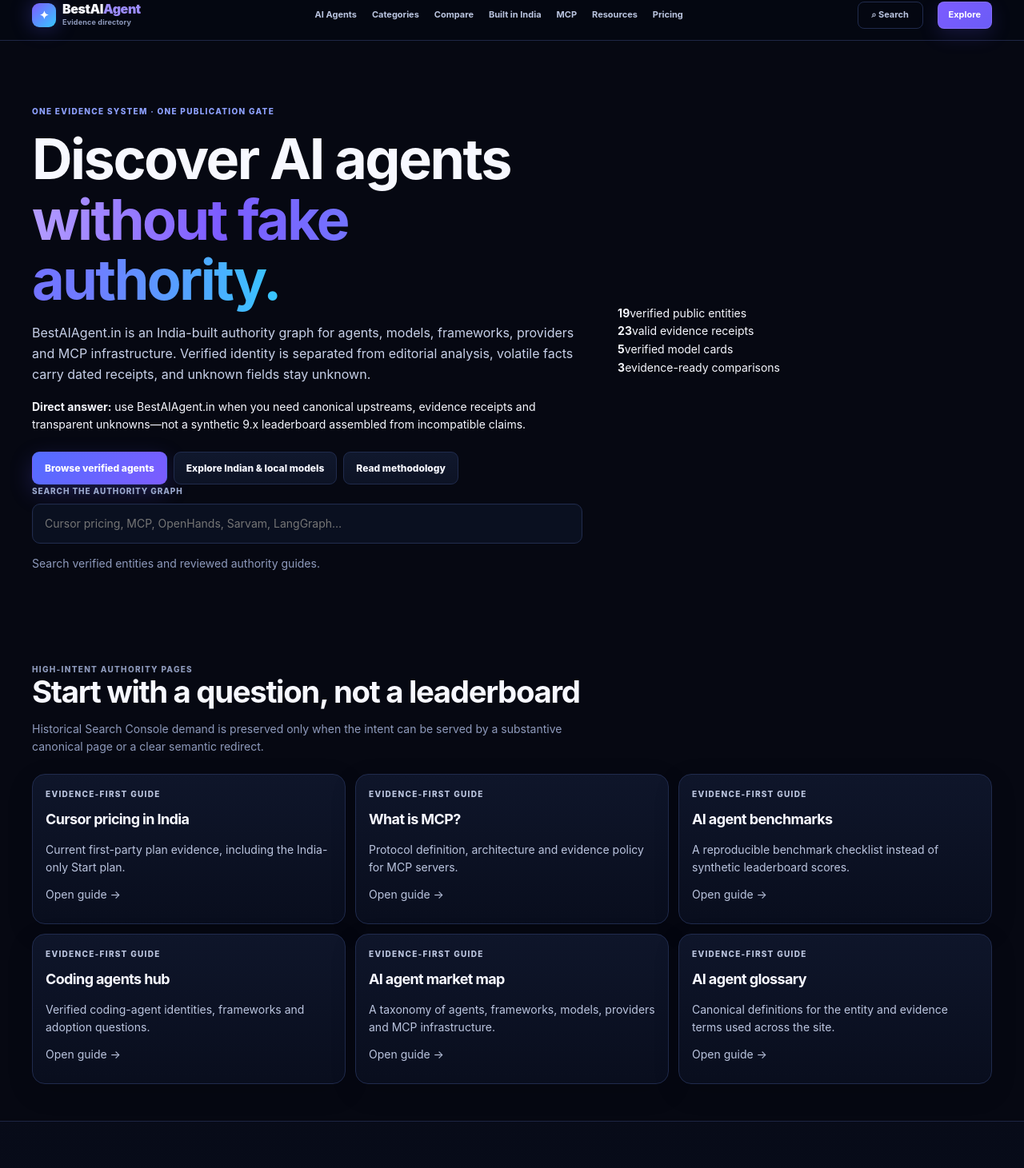
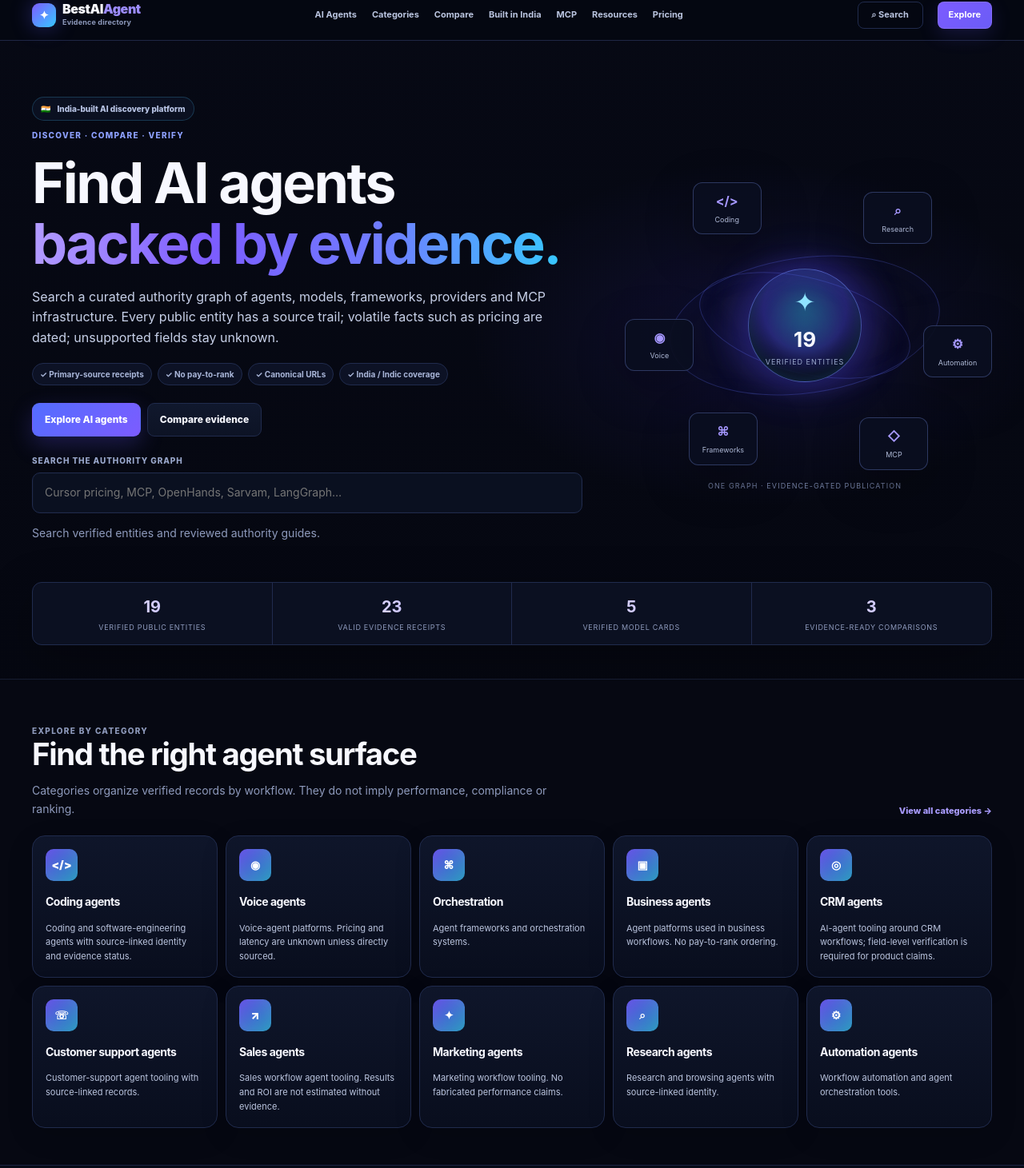
Before and after one commit to CodesbyFebin/bestaiagent.in, a Next.js app: page / in a window 1280 px wide. Shown: the part 12-1473 px from the top of the page at 80% size. Built offline with nearby package versions, Linux system fonts and the light colour scheme.

Commit message:
ui: rebuild homepage with real evidence discovery layout

```diff
--- a/app/page.tsx
+++ b/app/page.tsx
@@ -9,13 +9,18 @@
 import { categories } from "@/lib/legacy";
 
 const authorityEntryPoints = [
-  ["Cursor pricing in India", "/cursor-pricing", "Current first-party plan evidence, including the India-only Start plan."],
-  ["What is MCP?", "/what-is-mcp", "Protocol definition, architecture and evidence policy for MCP servers."],
-  ["AI agent benchmarks", "/ai-agent-benchmarks", "A reproducible benchmark checklist instead of synthetic leaderboard scores."],
-  ["Coding agents hub", "/coding-agents-hub", "Verified coding-agent identities, frameworks and adoption questions."],
-  ["AI agent market map", "/ai-agent-market-map", "A taxonomy of agents, frameworks, models, providers and MCP infrastructure."],
-  ["AI agent glossary", "/glossary-hub", "Canonical definitions for the entity and evidence terms used across the site."]
+  ["Cursor pricing in India", "/cursor-pricing", "Current first-party plan evidence, including the India-only Start plan.", "₹"],
+  ["What is MCP?", "/what-is-mcp", "Protocol definition, architecture and evidence policy for MCP servers.", "◇"],
+  ["AI agent benchmarks", "/ai-agent-benchmarks", "A reproducible benchmark checklist instead of synthetic leaderboard scores.", "▥"],
+  ["Coding agents hub", "/coding-agents-hub", "Verified coding-agent identities, frameworks and adoption questions.", "</>"],
+  ["AI agent market map", "/ai-agent-market-map", "A taxonomy of agents, frameworks, models, providers and MCP infrastructure.", "⌘"],
+  ["AI agent glossary", "/glossary-hub", "Canonical definitions for the entity and evidence terms used across the site.", "Aa"]
 ] as const;
+
+const categoryMarks: Record<string, string> = {
+  "coding-agents": "</>", "voice-bots": "◉", orchestration: "⌘", business: "▣", crm: "◎",
+  "customer-support": "☏", sales: "↗", marketing: "✦", research: "⌕", automation: "⚙"
+};
 
 export default function Home() {
   const agents = entitiesByType("agent");
@@ -28,67 +33,68 @@
     <>
       <JsonLd data={[
         { "@type":"Organization", "@id":`${SITE.url}/#org`, name:SITE.name, url:SITE.url },
-        { "@type":"WebSite", "@id":`${SITE.url}/#site`, name:SITE.name, url:SITE.url, publisher:{ "@id":`${SITE.url}/#org` }, inLanguage:"en-IN" }
+        { "@type":"WebSite", "@id":`${SITE.url}/#site`, name:SITE.name, url:SITE.url, publisher:{ "@id":`${SITE.url}/#org` }, inLanguage:"en-IN", potentialAction:{ "@type":"SearchAction", target:`${SITE.url}/search?q={search_term_string}`, "query-input":"required name=search_term_string" } }
       ]} />
 
-      <section className="hero"><div className="shell heroGrid">
-        <div>
-          <p className="kicker">One evidence system · one publication gate</p>
-          <h1>Discover AI agents <span className="gradient">without fake authority.</span></h1>
-          <p className="lead">BestAIAgent.in is an India-built authority graph for agents, models, frameworks, providers and MCP infrastructure. Verified identity is separated from editorial analysis, volatile facts carry dated receipts, and unknown fields stay unknown.</p>
-          <div className="direct"><strong>Direct answer:</strong> use BestAIAgent.in when you need canonical upstreams, evidence receipts and transparent unknowns—not a synthetic 9.x leaderboard assembled from incompatible claims.</div>
-          <div className="ctaRow">
-            <Link className="button buttonPrimary" href="/agents">Browse verified agents</Link>
-            <Link className="button" href="/models">Explore Indian & local models</Link>
-            <Link className="button" href="/methodology">Read methodology</Link>
+      <section className="hero discoveryHero">
+        <div className="shell heroGrid">
+          <div className="heroCopy">
+            <div className="heroBadge"><span>🇮🇳</span> India-built AI discovery platform</div>
+            <p className="kicker">Discover · compare · verify</p>
+            <h1>Find AI agents <span className="gradient">backed by evidence.</span></h1>
+            <p className="lead">Search a curated authority graph of agents, models, frameworks, providers and MCP infrastructure. Every public entity has a source trail; volatile facts such as pricing are dated; unsupported fields stay unknown.</p>
+            <div className="trustChips"><span>✓ Primary-source receipts</span><span>✓ No pay-to-rank</span><span>✓ Canonical URLs</span><span>✓ India / Indic coverage</span></div>
+            <div className="ctaRow"><Link className="button buttonPrimary" href="/agents">Explore AI agents</Link><Link className="button" href="/compare">Compare evidence</Link></div>
+            <div className="heroSearch"><SearchBox /></div>
           </div>
-          <SearchBox />
+
+          <div className="heroVisual" aria-label="AI agent evidence graph">
+            <div className="orbitGlow"/><div className="orbitRing orbitRingA"/><div className="orbitRing orbitRingB"/>
+            <div className="agentCore"><span>✦</span><strong>{publicEntities.length}</strong><small>verified entities</small></div>
+            <div className="orbitNode nodeA"><b>&lt;/&gt;</b><span>Coding</span></div>
+            <div className="orbitNode nodeB"><b>⌕</b><span>Research</span></div>
+            <div className="orbitNode nodeC"><b>◉</b><span>Voice</span></div>
+            <div className="orbitNode nodeD"><b>⚙</b><span>Automation</span></div>
+            <div className="orbitNode nodeE"><b>⌘</b><span>Frameworks</span></div>
+            <div className="orbitNode nodeF"><b>◇</b><span>MCP</span></div>
+            <div className="heroVisualCaption">one graph · evidence-gated publication</div>
+          </div>
         </div>
-        <div className="statsPanel">
-          <div className="stat"><b>{publicEntities.length}</b><span>verified public entities</span></div>
-          <div className="stat"><b>{totalVerifiedReceipts}</b><span>valid evidence receipts</span></div>
-          <div className="stat"><b>{models.length}</b><span>verified model cards</span></div>
-          <div className="stat"><b>{publicComparisons.length}</b><span>evidence-ready comparisons</span></div>
+
+        <div className="shell metricStrip">
+          <div><b>{publicEntities.length}</b><span>Verified public entities</span></div>
+          <div><b>{totalVerifiedReceipts}</b><span>Valid evidence receipts</span></div>
+          <div><b>{models.length}</b><span>Verified model cards</span></div>
+          <div><b>{publicComparisons.length}</b><span>Evidence-ready comparisons</span></div>
         </div>
-      </div></section>
+      </section>
 
       <section className="section"><div className="shell">
-        <div className="sectionHead"><div><p className="eyebrow">High-intent authority pages</p><h2>Start with a question, not a leaderboard</h2><p>Historical Search Console demand is preserved only when the intent can be served by a substantive canonical page or a clear semantic redirect.</p></div></div>
-        <div className="grid">{authorityEntryPoints.map(([title, href, description]) => <article className="card" key={href}>
-          <p className="eyebrow">Evidence-first guide</p>
-          <h3><Link href={href}>{title}</Link></h3>
-          <p>{description}</p>
-          <p><Link href={href}>Open guide →</Link></p>
-        </article>)}</div>
+        <div className="sectionHead"><div><p className="eyebrow">Explore by category</p><h2>Find the right agent surface</h2><p>Categories organize verified records by workflow. They do not imply performance, compliance or ranking.</p></div><Link href="/categories">View all categories →</Link></div>
+        <div className="categoryGrid">{categories.map(([slug,name,description])=><article className="card categoryCard" key={slug}><div className="categoryIcon">{categoryMarks[slug] ?? "✦"}</div><h3><Link href={`/categories/${slug}`}>{name}</Link></h3><p>{description}</p></article>)}</div>
       </div></section>
 
       <section className="section sectionAlt"><div className="shell">
-        <div className="sectionHead"><div><p className="eyebrow">Verified coding & research agents</p><h2>Agents with upstream identity evidence</h2><p>Repository identity is verified independently from pricing, benchmark, security and compliance claims.</p></div><Link href="/agents">All agents →</Link></div>
+        <div className="sectionHead"><div><p className="eyebrow">Featured verified agents</p><h2>Real identities, real upstreams</h2><p>Identity evidence is verified independently from pricing, benchmarks, security and compliance claims.</p></div><Link href="/agents">View all agents →</Link></div>
         <div className="grid">{agents.slice(0,6).map((entity)=><EntityCard key={entity.id} entity={entity}/>)}</div>
       </div></section>
 
       <section className="section"><div className="shell">
-        <div className="sectionHead"><div><p className="eyebrow">India / Indic</p><h2>Local and Indian model cards</h2><p>Model-card facts come from primary publisher pages. Publisher-reported benchmarks are not rebranded as independent BestAIAgent benchmarks.</p></div><Link href="/india">India AI graph →</Link></div>
+        <div className="sectionHead"><div><p className="eyebrow">Authority guides</p><h2>Start with a question, not a leaderboard</h2><p>These pages preserve real Search Console demand with substantive canonical answers and dated evidence where the subject is volatile.</p></div></div>
+        <div className="grid authorityGrid">{authorityEntryPoints.map(([title,href,description,icon])=><article className="card" key={href}><div className="authorityType"><span>Evidence-first guide</span><b>{icon}</b></div><h3><Link href={href}>{title}</Link></h3><p>{description}</p><p><Link href={href}>Open guide →</Link></p></article>)}</div>
+      </div></section>
+
+      <section className="section sectionAlt"><div className="shell">
+        <div className="sectionHead"><div><p className="eyebrow">Built in India</p><h2>Indian and Indic model cards</h2><p>India relevance comes from primary publisher evidence. It is never converted into an automatic sovereignty or compliance badge.</p></div><Link href="/india">Explore India AI →</Link></div>
         <div className="grid">{models.slice(0,6).map((entity)=><EntityCard key={entity.id} entity={entity}/>)}</div>
       </div></section>
 
-      <section className="section sectionAlt"><div className="shell">
-        <div className="sectionHead"><div><p className="eyebrow">Developer infrastructure</p><h2>Frameworks & MCP</h2><p>Developer frameworks and protocol infrastructure are modeled separately from end-user agents so evidence stays attached to the correct entity.</p></div><Link href="/frameworks">All frameworks →</Link></div>
-        <div className="grid">{frameworks.slice(0,5).map((entity)=><EntityCard key={entity.id} entity={entity}/>)}<article className="card"><p className="eyebrow">Protocol hub</p><h3><Link href="/mcp">Model Context Protocol</Link></h3><p>Source-led MCP directory and protocol guidance. Legacy server details remain noindex until canonical upstream and primary evidence qualify them.</p><div className="tagRow"><span className="tag">MCP</span><span className="tag">tools</span><span className="tag">resources</span></div></article></div>
+      <section className="section"><div className="shell">
+        <div className="sectionHead"><div><p className="eyebrow">Developer infrastructure</p><h2>Frameworks & MCP</h2><p>Frameworks and protocol infrastructure stay distinct from end-user agents so evidence is attached to the right object.</p></div><Link href="/frameworks">View frameworks →</Link></div>
+        <div className="grid">{frameworks.slice(0,5).map((entity)=><EntityCard key={entity.id} entity={entity}/>)}<article className="card"><div className="categoryIcon">◇</div><p className="eyebrow">Protocol hub</p><h3><Link href="/mcp">Model Context Protocol</Link></h3><p>Source-led MCP guidance. Legacy server detail routes stay noindex until canonical upstream and primary evidence qualify them.</p><div className="tagRow"><span className="tag">tools</span><span className="tag">resources</span><span className="tag">prompts</span></div></article></div>
       </div></section>
 
-      <section className="section"><div className="shell">
-        <div className="sectionHead"><div><p className="eyebrow">Browse by workflow</p><h2>Category hubs</h2><p>Categories organize discovery; they do not confer a capability, compliance badge or ranking by themselves.</p></div><Link href="/categories">All categories →</Link></div>
-        <div className="grid">{categories.map(([slug, name, description]) => <article className="card" key={slug}><h3><Link href={`/categories/${slug}`}>{name}</Link></h3><p>{description}</p></article>)}</div>
-      </div></section>
-
-      <section className="section sectionAlt"><div className="shell">
-        <div className="sectionHead"><div><p className="eyebrow">Trust layer</p><h2>How a page becomes indexable</h2></div></div>
-        <div className="prose">
-          <p><strong>Discovery → normalization → evidence → verification → publication → indexability.</strong> Candidate URLs from donor repositories or Search Console are not automatically published. Redirects must have a semantic destination; detail pages must satisfy their evidence gate; unresolved historical pages remain quarantined.</p>
-          <p><Link href="/methodology">Evidence methodology →</Link> · <Link href="/editorial-policy">Editorial policy →</Link> · <Link href="/corrections">Corrections →</Link></p>
-        </div>
-      </div></section>
+      <section className="section sectionAlt"><div className="shell"><div className="discoveryBand"><div className="discoveryBandGrid"><div><p className="eyebrow">Trust layer</p><h2>Evidence decides what becomes indexable.</h2><p>Discovery → normalization → evidence → verification → publication. Donor keywords and old URLs are useful research inputs, but unresolved candidates remain quarantined.</p></div><div className="ctaRow"><Link className="button buttonPrimary" href="/methodology">Read methodology</Link><Link className="button" href="/editorial-policy">Editorial policy</Link></div></div></div></div></section>
     </>
   );
 }
```
